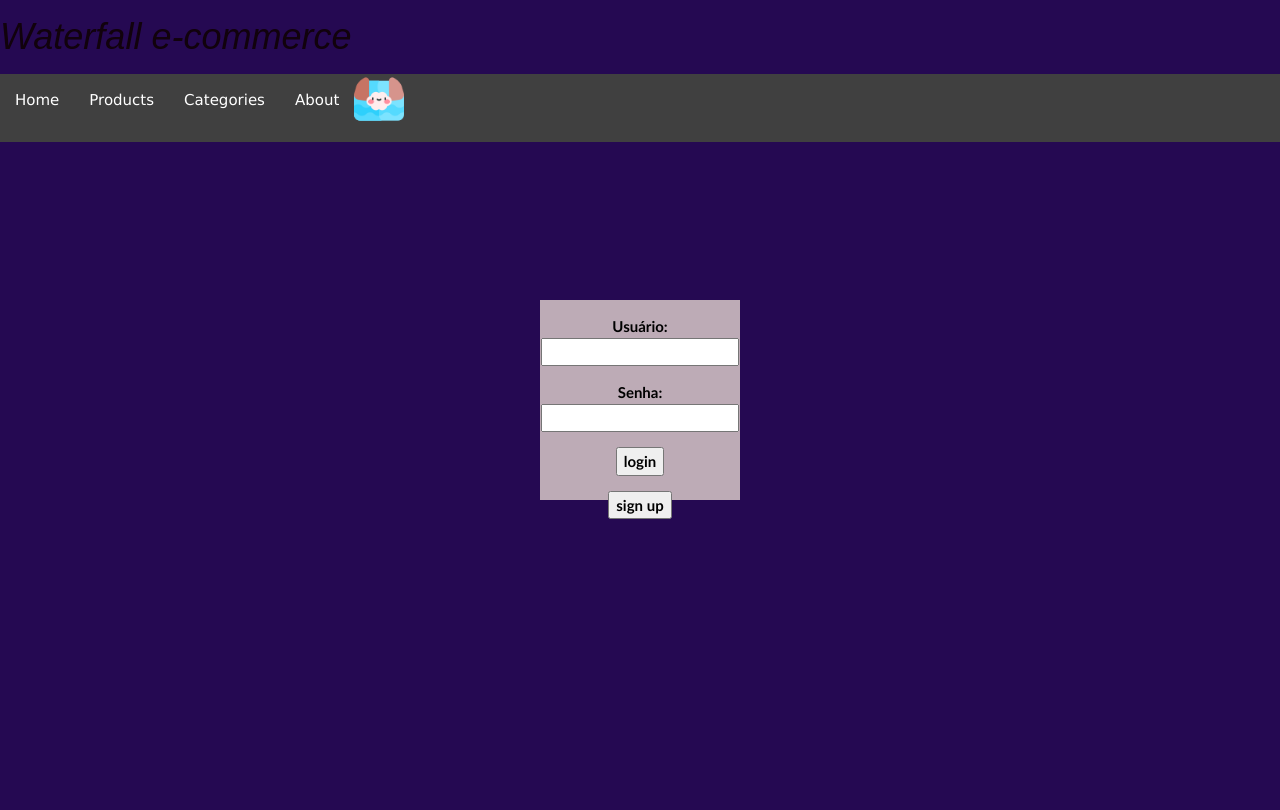
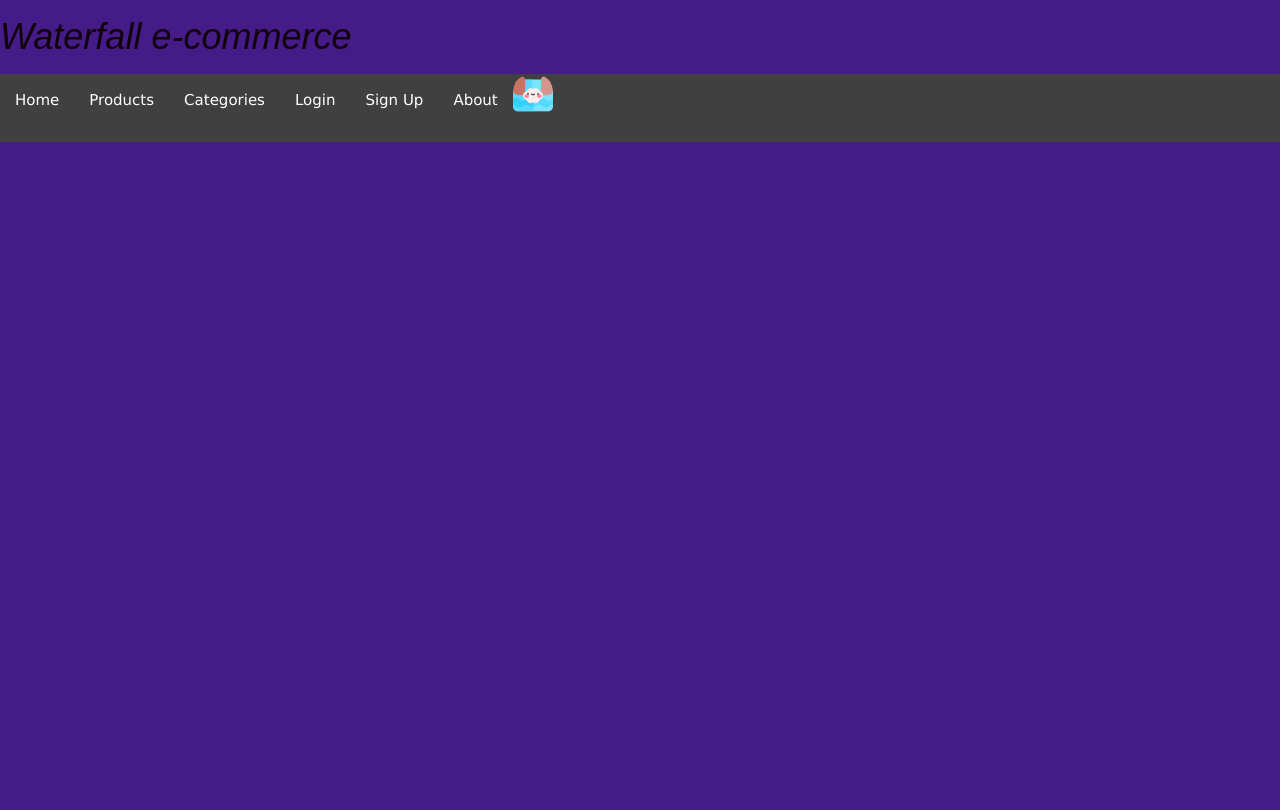
Before and after one commit to erickRochaIP/waterfall-ecommerce, a PHP site: page / in a window 1280 px wide. Run offline with PHP 8.4, Linux system fonts and the light colour scheme.

Commit message:
Add navbar ao index.php

```diff
--- /dev/null
+++ b/css/styleindex.css
@@ -0,0 +1,55 @@
+body {
+    /* display: flex; */
+     /* align-items: center;  */
+     /* justify-content: center;  */
+    height: 100vh;
+    margin: 0px;
+    padding: 0;
+    box-sizing: border-box;
+      /* background-color: #48D1CC; */
+      background-color: rgb(69, 27, 136);
+
+  }
+
+  h1 {
+    color: rgb(17, 2, 12);
+    font-style: italic;
+    font-family: 'Copperplate', 'Fantasy', sans-serif;
+    /* text-decoration: underline; */
+   }
+
+   p {
+     font-size: 15px;
+     font-family: 'Trebuchet MS', sans-serif;
+     font-weight: bold;
+
+   }
+
+  .navbar ul{
+    list-style-type: none;
+    background-color: hsl(0, 0%, 25%);
+    padding: 0px;
+    margin: 0px;
+    overflow: hidden;
+}
+.navbar a{
+    color: white;
+    text-decoration: none;
+    padding: 15px;
+    display: block;
+    text-align: center;
+}
+.navbar a:hover{
+    background-color: hsl(0, 0%, 10%);
+}
+.navbar li{
+    float: left;
+}
+
+.imagem-no-canto {
+    /* position: absolute; */
+    /* bottom: 250; */
+    /* right: 590; */
+    width: 40px; /* ou o tamanho desejado */
+    height: 40px; /* ou o tamanho desejado */
+  }
--- a/css/stylelogin.css
+++ b/css/stylelogin.css
@@ -32,26 +32,7 @@ body {
         left: 50%;
         transform: translate(-50%, -50%);
       }
-.navbar ul{
-    list-style-type: none;
-    background-color: hsl(0, 0%, 25%);
-    padding: 0px;
-    margin: 0px;
-    overflow: hidden;
-}
-.navbar a{
-    color: white;
-    text-decoration: none;
-    padding: 15px;
-    display: block;
-    text-align: center;
-}
-.navbar a:hover{
-    background-color: hsl(0, 0%, 10%);
-}
-.navbar li{
-    float: left;
-}
+
 
 .imagem-no-canto {
     /* position: absolute; */
--- a/index.php
+++ b/index.php
@@ -1,5 +1,55 @@
 <link rel="stylesheet" href="https://www.w3schools.com/w3css/4/w3.css">
+<html lang="pt-BR">
+<head>
+    <meta charset="UTF-8">
+    <meta name="viewport" content="width=device-width, initial-scale=1.0">
+    <link rel="stylesheet" type="text/css" href="css/styleindex.css">
+</head>
+<style>
 
+</style>
+
+<body>
+        <h1>Waterfall e-commerce</h1>
+        <nav class="navbar">
+        <ul>
+            <img src="pictures/waterfall.png" alt="Icon waterfall" class="imagem-no-canto">
+            <li><a href="">Home</a></li>
+
+            <!-- Cada link deve ser colocado dentro de um form -->
+            <li>
+            <form action="index.php" method="post">
+                <!-- Esse atributo "onclick" faz com que o formulario seja enviado ao clicar -->
+                <a href="" onclick="this.closest('form').submit();return false;">Products</a>
+
+                <!-- Sempre identificar a controller e a acao -->
+                <input type="hidden" name="class" value="Produto"/>
+                <input type="hidden" name="action" value="get_all_produtos"/>
+            </form>
+            </li>
+
+            <li><a href="">Categories</a></li>
+            <li>
+                <form action="index.php" method="post">
+                <a href="" onclick="this.closest('form').submit();return false.">Login </a>
+                  <input type="hidden" name="class" value="login"/>
+            </form>
+            </li>
+            </li>
+
+            <li>
+                <form action="index.php" method="post">
+                <a href="" onclick="this.closest('form').submit();return false.">Sign Up </a>
+                <input type="hidden" name="class" value="Usuario"/>
+                <input type="hidden" name="action" value="openSignUp"/>
+            </form>
+            </li>
+            <li><a href="">About</a></li>
+
+        </ul>
+    </nav>
+</body>
+</html>
 <?php
 if(isset($_POST['class']) && isset($_POST['action'])){
     $class = $_POST['class'].'Controller';
@@ -9,8 +59,11 @@ if(isset($_POST['class']) && isset($_POST['action'])){
 
     $controller = new $class();
     $controller->$action($_POST);
-} else {
-    require_once __DIR__.'/views/usuario/login.php';
+} else   {
+    if (isset($_POST['class']) && $_POST['class'] === 'login') {
+        $class = $_POST['class'];
+        require_once __DIR__.'/views/usuario/login.php';
+    }
 }
 
 ?>
--- a/views/usuario/login.php
+++ b/views/usuario/login.php
@@ -8,31 +8,6 @@
 
 </style>
      <body>
-        <h1>Waterfall e-commerce</h1>
-        <nav class="navbar">
-        <ul>
-            <img src="pictures/waterfall.png" alt="Icon waterfall" class="imagem-no-canto">
-            <li><a href="">Home</a></li>
-
-            <!-- Cada link deve ser colocado dentro de um form -->
-            <li>
-            <form action="index.php" method="post">
-                <!-- Esse atributo "onclick" faz com que o formulario seja enviado ao clicar -->
-                <a href="" onclick="this.closest('form').submit();return false;">Products</a>
-
-                <!-- Sempre identificar a controller e a acao -->
-                <input type="hidden" name="class" value="Produto"/>
-                <input type="hidden" name="action" value="get_all_produtos"/>
-            </form>
-            </li>
-
-            <li><a href="">Categories</a></li>
-            <li><a href="">About</a></li>
-
-        </ul>
-    </nav>
-
-
     <div align="center" class="centro">
         <form action="index.php" method="post">
 
```
Also changed, not shown: views/produto/entry.php (+1 -11 lines). Lines whose indentation alone changed are shown as unchanged.
